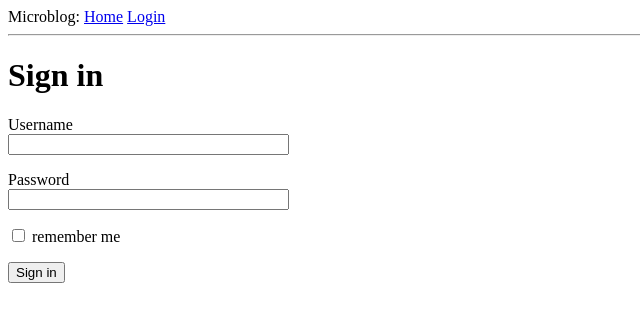
After one commit to s9k96/Microblog, a Flask app: page /login in a window 1280 px wide. The commit adds this page. Shown: the top 322 px of the page, without its empty margins (0-640 px from the left). Run offline with Flask 2, Linux system fonts and the light colour scheme.

Commit message:
form templates

```diff
--- a/flask_app/__init__.py
+++ b/flask_app/__init__.py
@@ -2,7 +2,9 @@ from flask import Flask
 
 app = Flask(__name__)
 
+app.config['SECRET_KEY']='averynicekey'
 from flask_app import routes
+
 
 
 app.jinja_env.auto_reload=True
--- /dev/null
+++ b/flask_app/forms.py
@@ -0,0 +1,9 @@
+from flask_wtf import FlaskForm
+from wtforms import StringField, PasswordField, BooleanField, SubmitField
+from wtforms.validators import DataRequired
+
+class LoginForm(FlaskForm):
+    username= StringField('Username', validators=[DataRequired()])
+    password= PasswordField('Password', validators=[DataRequired()])
+    remember_me = BooleanField('remember me')
+    submit=SubmitField('Sign in')
--- a/flask_app/routes.py
+++ b/flask_app/routes.py
@@ -1,6 +1,6 @@
 from flask_app import app
 from flask import render_template
-
+from flask_app.forms import LoginForm
 @app.route('/')
 @app.route('/index')
 def index():
@@ -9,3 +9,10 @@ def index():
     }
 
     return render_template('index.html', title='Home', user=user)
+
+
+@app.route('/login')
+def login():
+    form=LoginForm()
+
+    return render_template('login.html', title='sign in', form=form)
--- a/flask_app/templates/base.html
+++ b/flask_app/templates/base.html
@@ -7,10 +7,12 @@
         {%endif%}
 
     </head>
-
     <body>
-        <h1>Greetings</h1>
-        <h1>Hello {{user.username}}</h1>
+        <div>Microblog:
+             <a href="/index">Home</a>
+             <a href="/login">Login</a>
+        </div>
+        <hr>
+        {% block content %}{% endblock %}
     </body>
-
 </html>
--- a/flask_app/templates/index.html
+++ b/flask_app/templates/index.html
@@ -3,4 +3,5 @@
 {% block content %}
     <h1>{{user.username}}</h1>
     <b>hello there</b>
+    <h2>hellooooooo</h2>
 {% endblock %}
--- /dev/null
+++ b/flask_app/templates/login.html
@@ -0,0 +1,24 @@
+{% extends 'base.html'%}
+
+{% block content %}
+    <h1>Sign in</h1>
+
+    <form action="" method="post" novalidate>
+        {{ form.hidden_tag()}}
+
+        <p>
+            {{ form.username.label}}
+            <br>
+            {{ form.username(size=32)}}
+        </p>
+        <p>
+            {{ form.password.label}}
+            <br>
+            {{form.password(size=32)}}
+        </p>
+
+        <p>{{ form.remember_me() }} {{ form.remember_me.label }}</p>
+        <p>{{ form.submit() }}</p>
+    </form>
+
+{% endblock  %}
```
Also changed, not shown: requirements.txt (added, +9 -0 lines).
